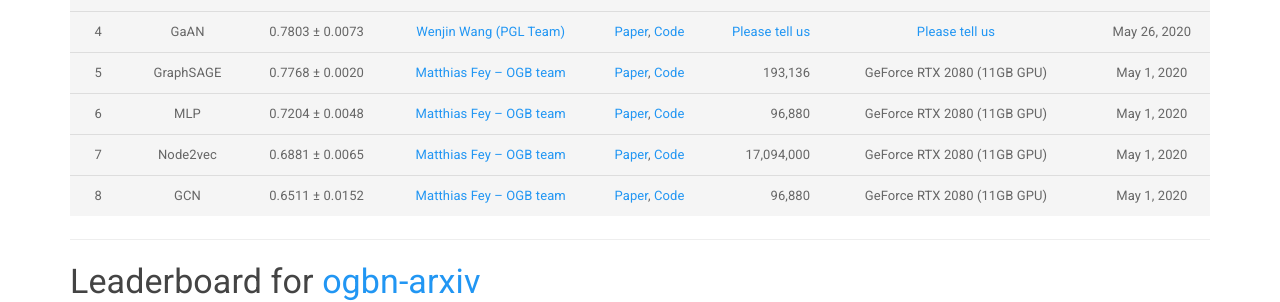
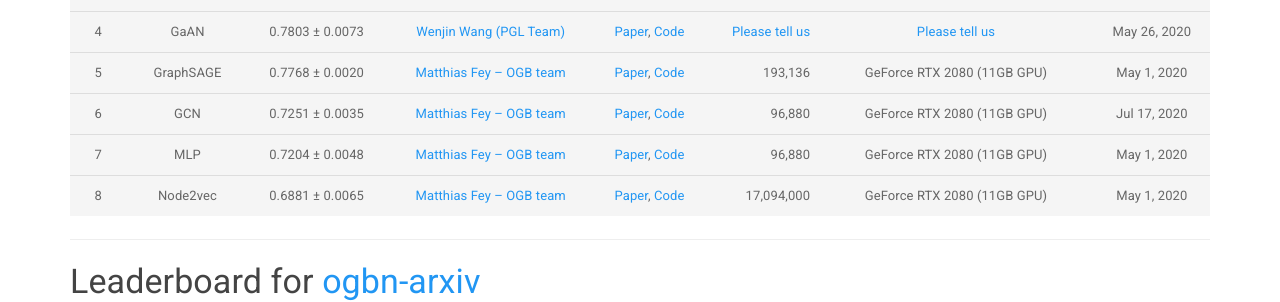
Before and after one commit to snap-stanford/ogb-web, a Jekyll site: the page built from _docs/leaderboard/leader_nodeprop.md, in a window 1280 px wide and 900 px high, scrolled down 1236 px. Shown: the part 154-456 px from the top of the window. Built offline with Jekyll 4.4.1, drawn with Linux system fonts in a browser that asks for light colours.

Commit message:
updateleaderboard

```diff
--- a/_docs/leaderboard/leader_nodeprop.md
+++ b/_docs/leaderboard/leader_nodeprop.md
@@ -55,9 +55,9 @@ The **bold** method name indicates that the implementation is **official** (by t
 |  3  |  **GeniePath-BS**  | 0.7825 ± 0.0035   | [Zhengwei WU (AGL Team)](mailto:zejun.wzw@alipay.com) | [Paper](http://arxiv.org/abs/2006.05806), [Code](https://github.com/xavierzw/ogb-geniepath-bs) | 316,754 | Intel Xeon E5-2682 v4 (512GB CPU) | Jun 10, 2020 |
 |  4  |  GaAN  | 0.7803 ± 0.0073   | [Wenjin Wang (PGL Team)](mailto:wangwenjin02@baidu.com) | [Paper](https://arxiv.org/abs/1803.07294), [Code](https://github.com/PaddlePaddle/PGL/tree/master/examples/GaAN) | [Please tell us](mailto:ogb@cs.stanford.edu) | [Please tell us](mailto:ogb@cs.stanford.edu) | May 26, 2020 |
 |  5  |  GraphSAGE  | 0.7768 ± 0.0020   | [Matthias Fey -- OGB team](mailto:matthias.fey@tu-dortmund.de) | [Paper](https://arxiv.org/abs/1706.02216), [Code](https://github.com/snap-stanford/ogb/tree/master/examples/nodeproppred/proteins) | 193,136 | GeForce RTX 2080 (11GB GPU) | May 1, 2020 |
-|  6  |  MLP  | 0.7204 ± 0.0048   | [Matthias Fey -- OGB team](mailto:matthias.fey@tu-dortmund.de) | [Paper](https://arxiv.org/abs/2005.00687), [Code](https://github.com/snap-stanford/ogb/tree/master/examples/nodeproppred/proteins) | 96,880 | GeForce RTX 2080 (11GB GPU) | May 1, 2020 |
-|  7  |  Node2vec  | 0.6881 ± 0.0065   | [Matthias Fey -- OGB team](mailto:matthias.fey@tu-dortmund.de) | [Paper](https://arxiv.org/abs/1607.00653), [Code](https://github.com/snap-stanford/ogb/tree/master/examples/nodeproppred/proteins) | 17,094,000 | GeForce RTX 2080 (11GB GPU) | May 1, 2020 |
-|  8  |  GCN  | 0.6511 ± 0.0152   | [Matthias Fey -- OGB team](mailto:matthias.fey@tu-dortmund.de) | [Paper](https://arxiv.org/abs/1609.02907), [Code](https://github.com/snap-stanford/ogb/tree/master/examples/nodeproppred/proteins) | 96,880 | GeForce RTX 2080 (11GB GPU) | May 1, 2020 |
+|  6  |  GCN  | 0.7251 ± 0.0035   | [Matthias Fey -- OGB team](mailto:matthias.fey@tu-dortmund.de) | [Paper](https://arxiv.org/abs/1609.02907), [Code](https://github.com/snap-stanford/ogb/tree/master/examples/nodeproppred/proteins) | 96,880 | GeForce RTX 2080 (11GB GPU) | Jul 17, 2020 |
+|  7  |  MLP  | 0.7204 ± 0.0048   | [Matthias Fey -- OGB team](mailto:matthias.fey@tu-dortmund.de) | [Paper](https://arxiv.org/abs/2005.00687), [Code](https://github.com/snap-stanford/ogb/tree/master/examples/nodeproppred/proteins) | 96,880 | GeForce RTX 2080 (11GB GPU) | May 1, 2020 |
+|  8  |  Node2vec  | 0.6881 ± 0.0065   | [Matthias Fey -- OGB team](mailto:matthias.fey@tu-dortmund.de) | [Paper](https://arxiv.org/abs/1607.00653), [Code](https://github.com/snap-stanford/ogb/tree/master/examples/nodeproppred/proteins) | 17,094,000 | GeForce RTX 2080 (11GB GPU) | May 1, 2020 |
 
 
 <a name="ogbn-arxiv"/>
```
